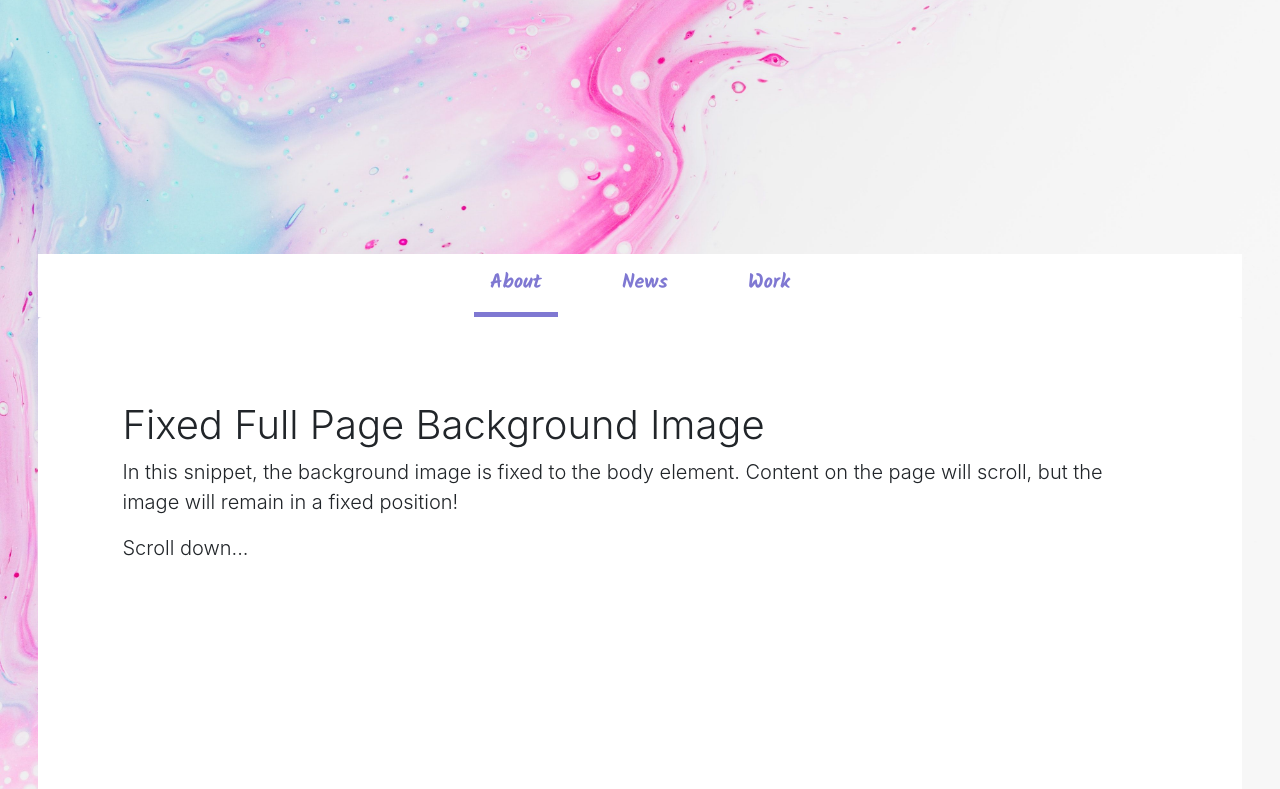
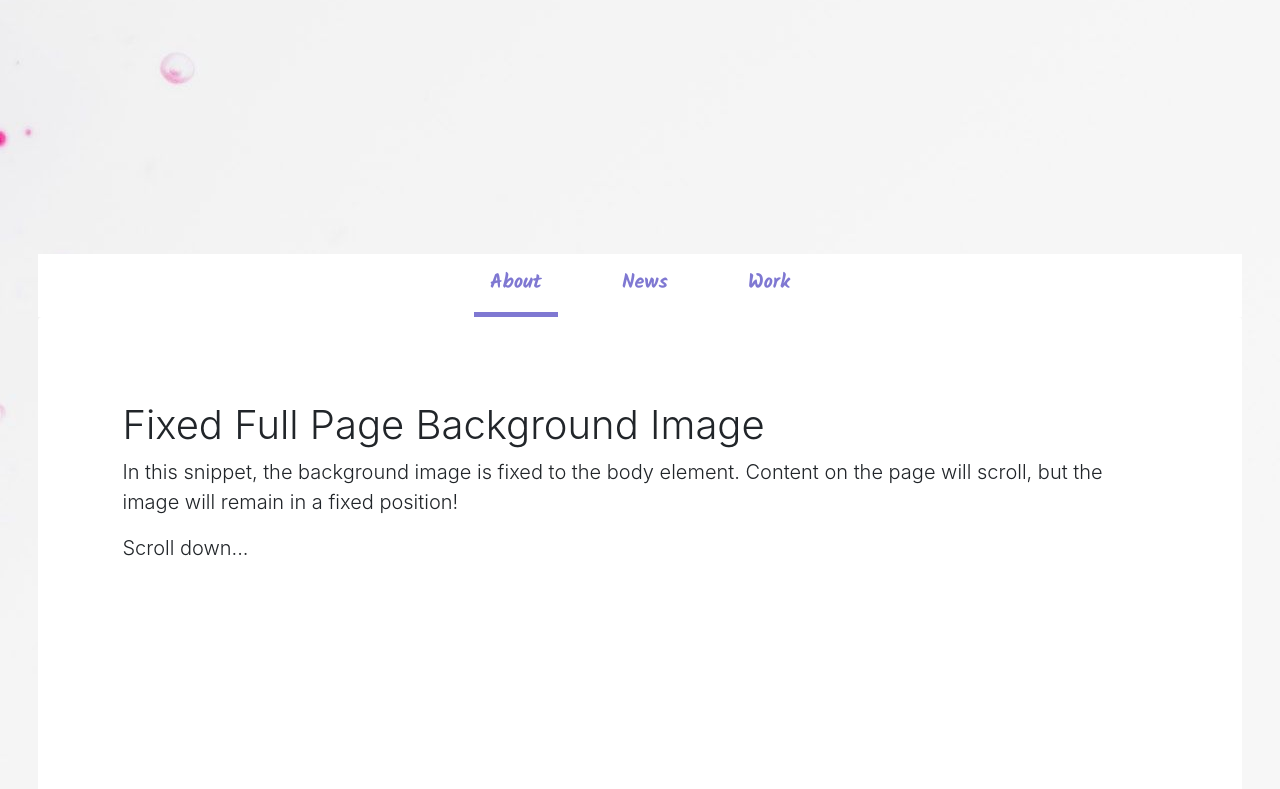
Before and after one commit to ys-carrot/portfolio, a plain HTML site: page index.html in a window 1280 px wide. Shown: the part 398-1187 px from the top of the page. Drawn offline with nearby package versions, Linux system fonts and the light colour scheme.

Commit message:
edit/htmlbackground

```diff
--- a/css/style.css
+++ b/css/style.css
@@ -1,21 +1,9 @@
-
-
-
-
-html {
+html,
+body {
   height: 100%;
 }
 body {
-/*
   background: url('/images/background.jpg') no-repeat center fixed;
-  -webkit-background-size: cover;
-  -moz-background-size: cover;
-  background-size: cover;
-  -o-background-size: cover;
-*/
-}
-#wrap {
-      background: url('/images/background.jpg') no-repeat center fixed;
   -webkit-background-size: cover;
   -moz-background-size: cover;
   background-size: cover;
--- a/index.html
+++ b/index.html
@@ -19,9 +19,8 @@
 <script>
 	new WOW().init();
 </script>
-<body>
-   <div id="wrap">
-           <div class="contents">
+<body style="background: url('/images/background.jpg') no-repeat center fixed;">
+    <div class="contents">
         <div class="header wow bounceInUp">
             <h1>Hello, Im..</h1>
             <p>Web designer & publisher</p>
@@ -41,8 +40,6 @@
             </div>
         </div>
     </div>
-   </div>
-
 
 
 
```
